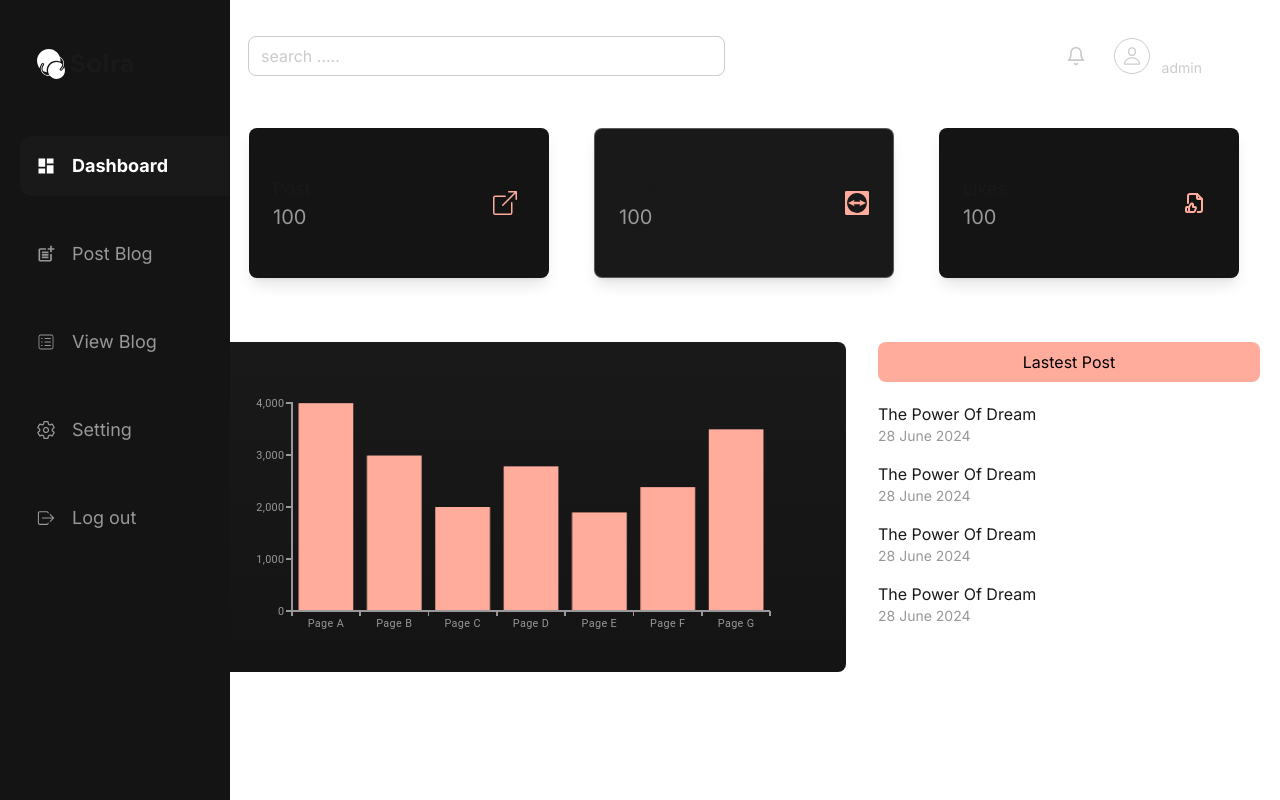
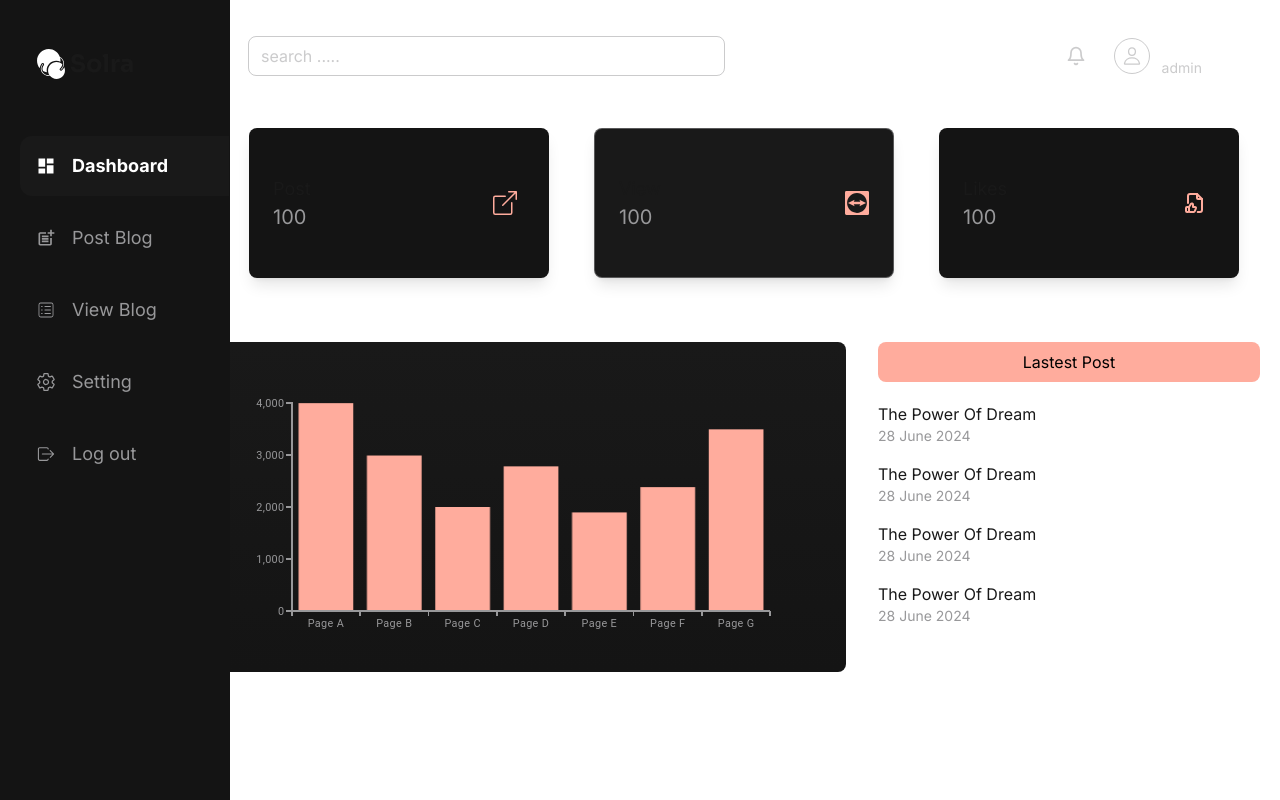
Before and after one commit to Couragenwanduka/Solra-Admin, a React (Vite) app: page / in a window 1280 px wide. Built offline with nearby package versions, Linux system fonts and the light colour scheme; sample sign-in values are in the browser's storage.

Commit message:
fixed some things

```diff
--- a/src/page/dashBoard/dashBoard.tsx
+++ b/src/page/dashBoard/dashBoard.tsx
@@ -90,7 +90,7 @@ const DashBoard = () => {
             {openSideBar ? 'X' : <GiHamburgerMenu />}
           </button>
         </div>
-        <div className="flex flex-col mt-10 gap-7 ml-5">
+        <div className="flex flex-col mt-10 gap-3 ml-5">
           {tabs.map((tab, index) => (
             <button
               key={index}
--- a/src/page/dashBoard/screen/approveBlog.tsx
+++ b/src/page/dashBoard/screen/approveBlog.tsx
@@ -75,7 +75,7 @@ const ApproveBlog = () => {
   ];
 
   return (
-    <main className="h-screen overflow-scroll ml-16">
+    <main className="h-screen overflow-scroll ml-60">
       <div className="mt-10 mb-5">
         {tabs.map((tab, index) => (
           <button
--- a/src/page/dashBoard/screen/user.tsx
+++ b/src/page/dashBoard/screen/user.tsx
@@ -37,7 +37,7 @@ const User = () => {
       return <div>Error fetching user data.</div>;
     }
   return (
-   <main className="h-screen overflow-scroll ml-16">
+   <main className="h-screen overflow-scroll ml-56">
      <div>
        <HeaderNav />
      </div>
```
Also changed, not shown: 1 other file (tests, documents, lock files or other folders).
